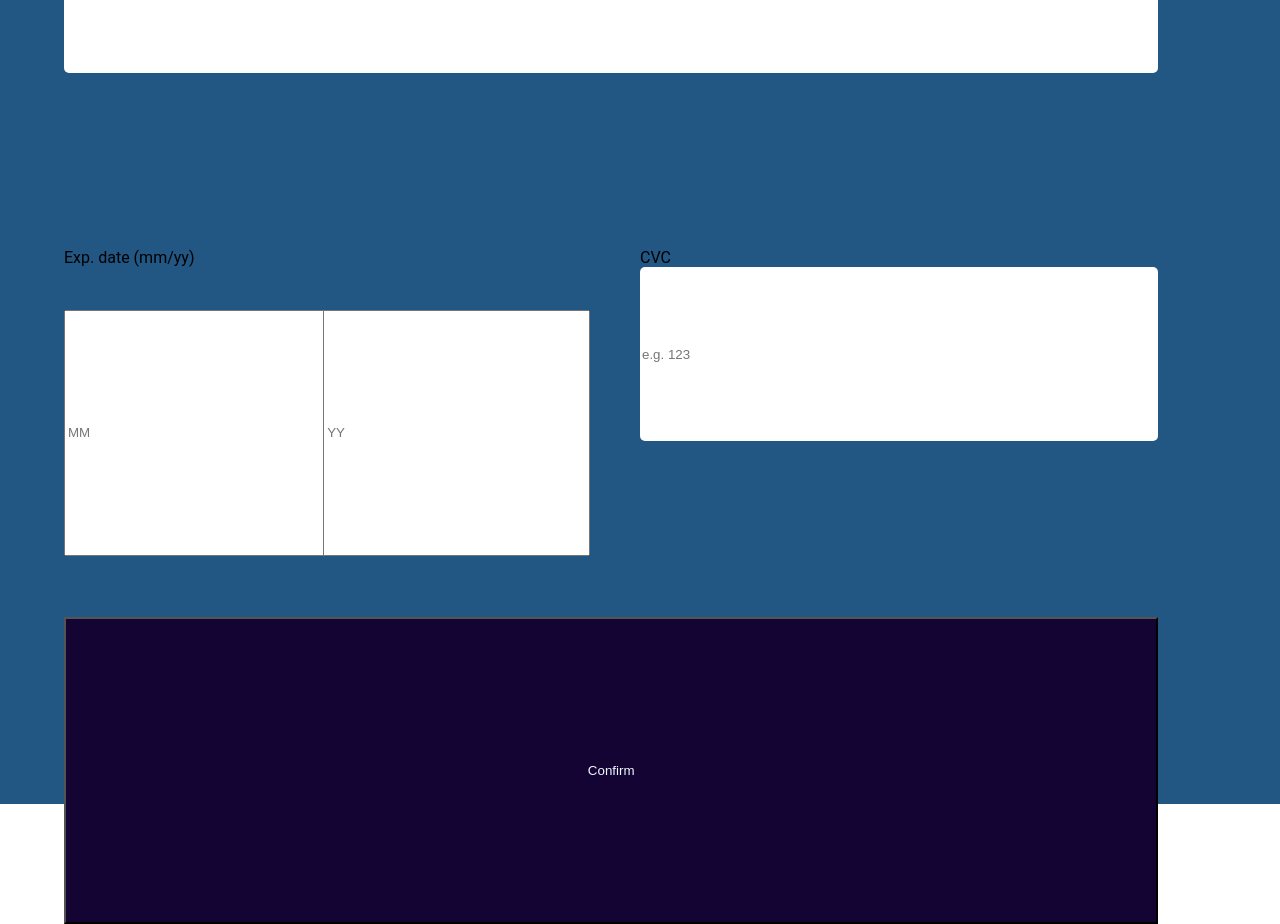
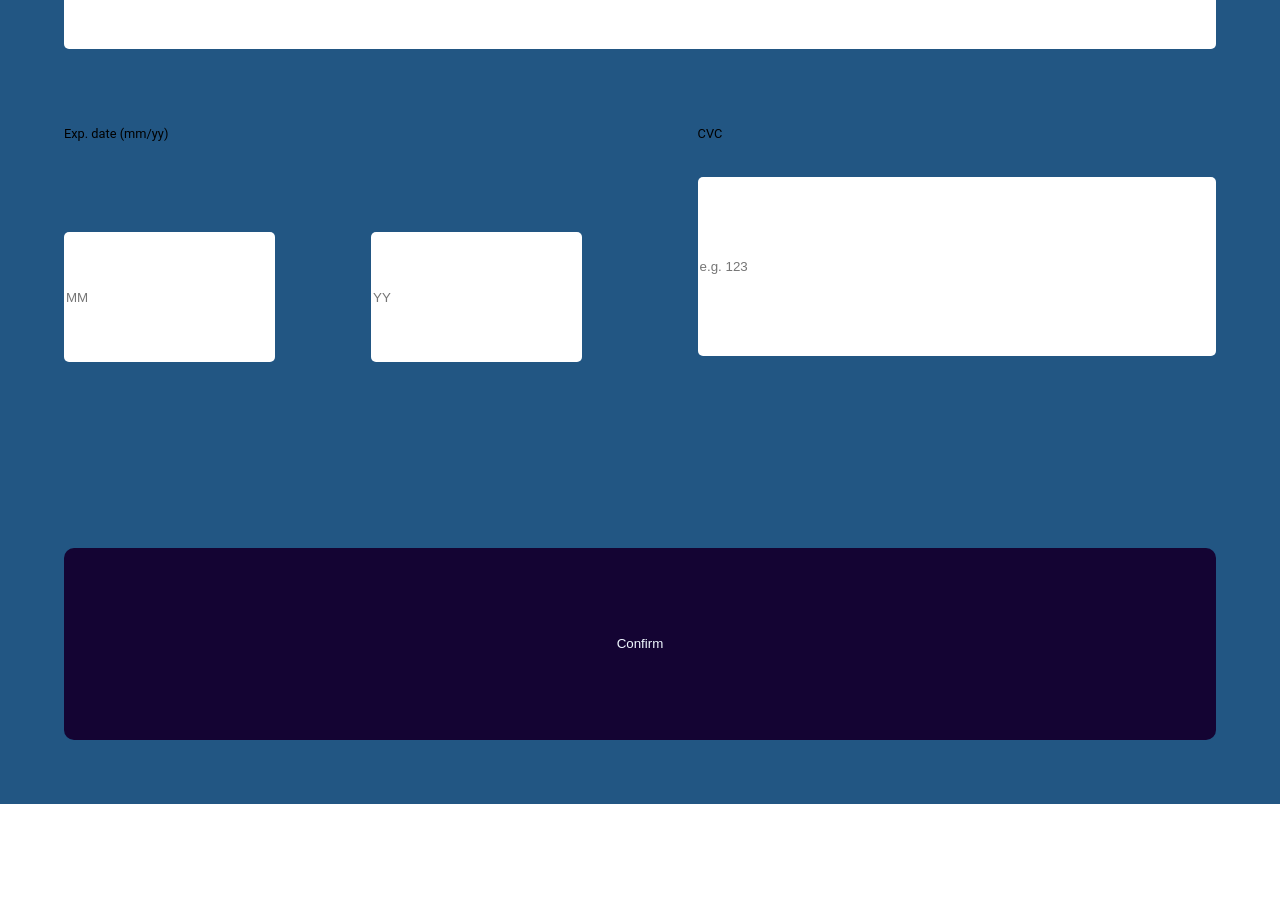
Before and after one commit to BYDINARES/interactive-card-details, a React (Vite) app: page / in a window 1280 px wide. Shown: the part 1500-2424 px from the top of the page. After the commit the page ends 2304 px from the top, so only its background shows below. Built offline with nearby package versions, Linux system fonts and the light colour scheme.

Commit message:
Adding some hover, focus and active states for the inputs

```diff
--- a/src/App.css
+++ b/src/App.css
@@ -58,14 +58,13 @@ html body #root main div.purpule-top-section div.card-front-logo img.card-logo {
 }
 html body #root main form {
   display: grid;
-  grid-template-columns: 45% 45%;
+  grid-template-columns: 45% 10% 45%;
   grid-template-rows: 25% 25% 25% 25%;
   box-sizing: border-box;
   height: 70%;
   width: 100%;
   padding: 5%;
   padding-top: 15%;
-  gap: 5%;
   background-color: rgb(34, 86, 131);
   /* CARDHOLDER NAME */
   /* CARD NUMBER */
@@ -80,51 +79,80 @@ html body #root main form label {
   color: black;
 }
 html body #root main form label.labels {
-  height: 70%;
+  height: 75%;
+  font-size: 0.8rem;
 }
 html body #root main form label.labels input {
   border-style: none;
-  height: 80%;
+  box-sizing: border-box;
+  height: 90%;
+  margin-top: 4%;
   border-radius: 5px;
+  transition: all 0.2s ease;
+}
+html body #root main form label.labels input:hover, html body #root main form label.labels input:focus-visible {
+  background-color: rgb(219, 219, 219);
+}
+html body #root main form label.labels input:active {
+  transform: scale(1.25);
 }
 html body #root main form label.labels.user-name-label {
-  grid-column: 1/3;
+  grid-column: 1/4;
   grid-row: 1/2;
 }
 html body #root main form label.labels.card-number-label {
-  grid-column: 1/3;
+  grid-column: 1/4;
   grid-row: 2/3;
 }
 html body #root main form div.expiration-date-container {
   grid-column: 1/2;
   grid-row: 3/4;
   width: 100%;
+  height: 77%;
   display: grid;
   grid-template-columns: 50% 50%;
-  grid-template-rows: 20% 80%;
+  grid-template-rows: 40% 60%;
 }
 html body #root main form div.expiration-date-container p.expiration-title {
   margin: 0%;
   grid-row: 1/2;
-  grid-column: 1/2;
+  grid-column: 1/3;
+  width: 100%;
+  font-size: 0.8rem;
 }
 html body #root main form div.expiration-date-container input#month {
-  width: 100%;
+  width: 80%;
   grid-column: 1/2;
+  height: 90%;
   grid-row: 2;
+  align-self: end;
+  border-radius: 5px;
+  border-style: none;
 }
 html body #root main form div.expiration-date-container input#year {
-  width: 100%;
+  width: 80%;
+  height: 90%;
   grid-column: 2;
   grid-row: 2;
+  justify-self: right;
+  align-self: end;
+  border-radius: 5px;
+  border-style: none;
 }
 html body #root main form label.labels.secret-number-label {
-  grid-column: 2;
+  grid-column: 3;
   grid-row: 3/4;
 }
+html body #root main form label.labels.secret-number-label input#secret-number {
+  height: 90%;
+  margin-top: 7%;
+}
 html body #root main form button#confirmation-button {
-  grid-column: 1/3;
+  border-style: none;
+  grid-column: 1/4;
   grid-row: 4;
+  margin-top: 10%;
+  border-radius: 10px;
   color: aliceblue;
   background-color: rgb(20, 4, 51);
 }/*# sourceMappingURL=App.css.map */
--- a/src/SCSS/App.scss
+++ b/src/SCSS/App.scss
@@ -7,7 +7,7 @@
   font-display: swap;
 }
 
-//Media query min-width(321px)
+//============ Media query min-width(321px) =============
 html {
   height: 100%;
   font-family: "Roboto";
@@ -60,9 +60,10 @@ html {
           }
         }
 
+        // The FORM
         form {
           display: grid;
-          grid-template-columns: 45% 45%;
+          grid-template-columns: 45% 10% 45%;
           grid-template-rows: 25% 25% 25% 25%;
 
           box-sizing: border-box;
@@ -71,7 +72,6 @@ html {
 
           padding: 5%;
           padding-top: 15%;
-          gap: 5%;
           background-color: rgb(34, 86, 131);
 
           //The general labels
@@ -83,23 +83,36 @@ html {
           }
 
           label.labels {
-            height: 70%;
+            height: 75%;
+            font-size: 0.8rem;
+
             input {
               border-style: none;
-              height: 80%;
+              box-sizing: border-box;
+              height: 90%;
+              margin-top: 4%;
               border-radius: 5px;
+              transition: all 0.2s ease;
+
+              &:hover,
+              &:focus-visible {
+                background-color: rgb(219, 219, 219);
+              }
+              &:active {
+                transform: scale(1.25);
+              }
             }
           }
 
           /* CARDHOLDER NAME */
           label.labels.user-name-label {
-            grid-column: 1/3;
+            grid-column: 1/4;
             grid-row: 1/2;
           }
 
           /* CARD NUMBER */
           label.labels.card-number-label {
-            grid-column: 1/3;
+            grid-column: 1/4;
             grid-row: 2/3;
           }
 
@@ -108,38 +121,64 @@ html {
             grid-column: 1/2;
             grid-row: 3/4;
             width: 100%;
+            height: 77%;
 
             display: grid;
             grid-template-columns: 50% 50%;
-            grid-template-rows: 20% 80%;
+            grid-template-rows: 40% 60%;
 
             p.expiration-title {
               margin: 0%;
               grid-row: 1/2;
+              grid-column: 1/3;
+              width: 100%;
+              font-size: 0.8rem;
+            }
+
+            input#month {
+              width: 80%;
               grid-column: 1/2;
-            }
-            input#month {
-              width: 100%;
-              grid-column: 1/2;
+              height: 90%;
               grid-row: 2;
+              align-self: end;
+
+              border-radius: 5px;
+              border-style: none;
             }
             input#year {
-              width: 100%;
+              width: 80%;
+              height: 90%;
+
               grid-column: 2;
               grid-row: 2;
+              justify-self: right;
+              align-self: end;
+
+              border-radius: 5px;
+              border-style: none;
             }
           }
 
           /* CVC */
           label.labels.secret-number-label {
-            grid-column: 2;
+            grid-column: 3;
             grid-row: 3/4;
+
+            input#secret-number {
+              height: 90%;
+              margin-top: 7%;
+            }
           }
 
           /*Confirmation button*/
           button#confirmation-button {
-            grid-column: 1/3;
+            border-style: none;
+            grid-column: 1/4;
             grid-row: 4;
+
+            margin-top: 10%;
+
+            border-radius: 10px;
 
             color: aliceblue;
             background-color: rgb(20, 4, 51);
```
Also changed, not shown: src/SCSS/_mediaQueries.scss (added), 1 other file (tests, documents, lock files or other folders).
